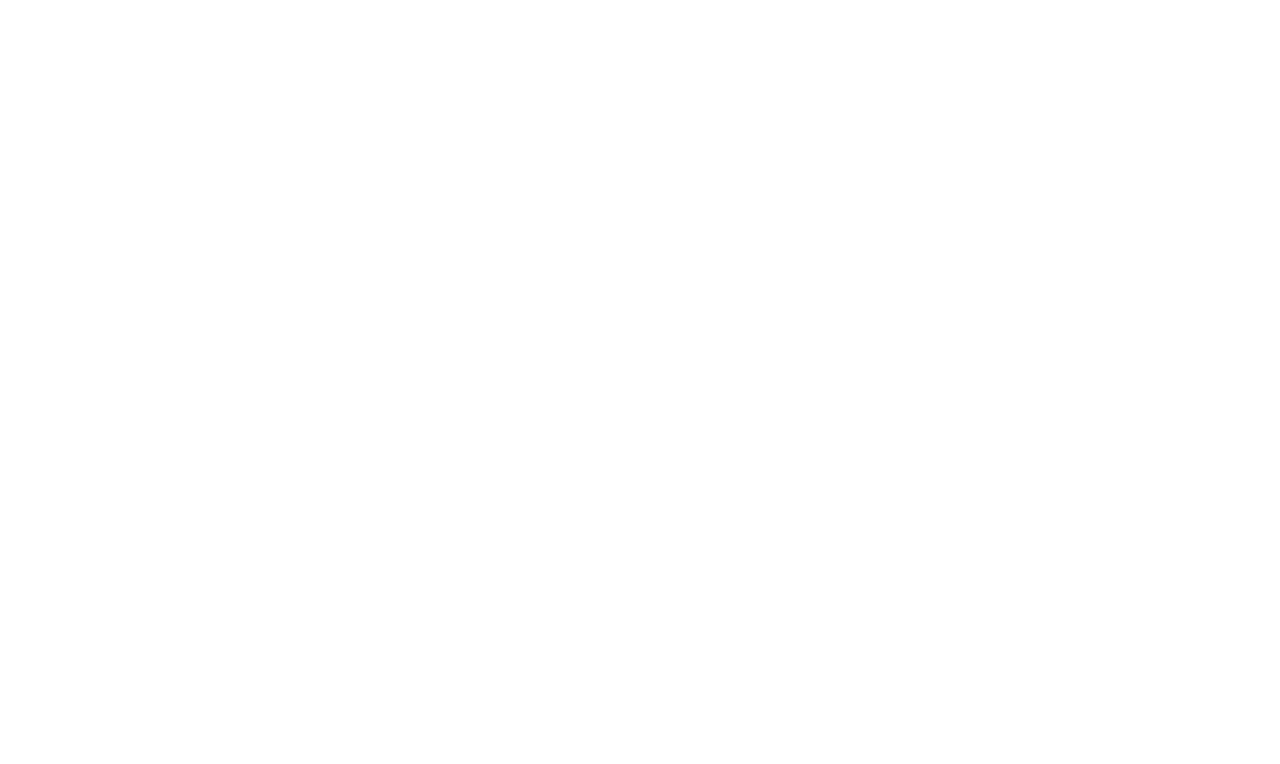
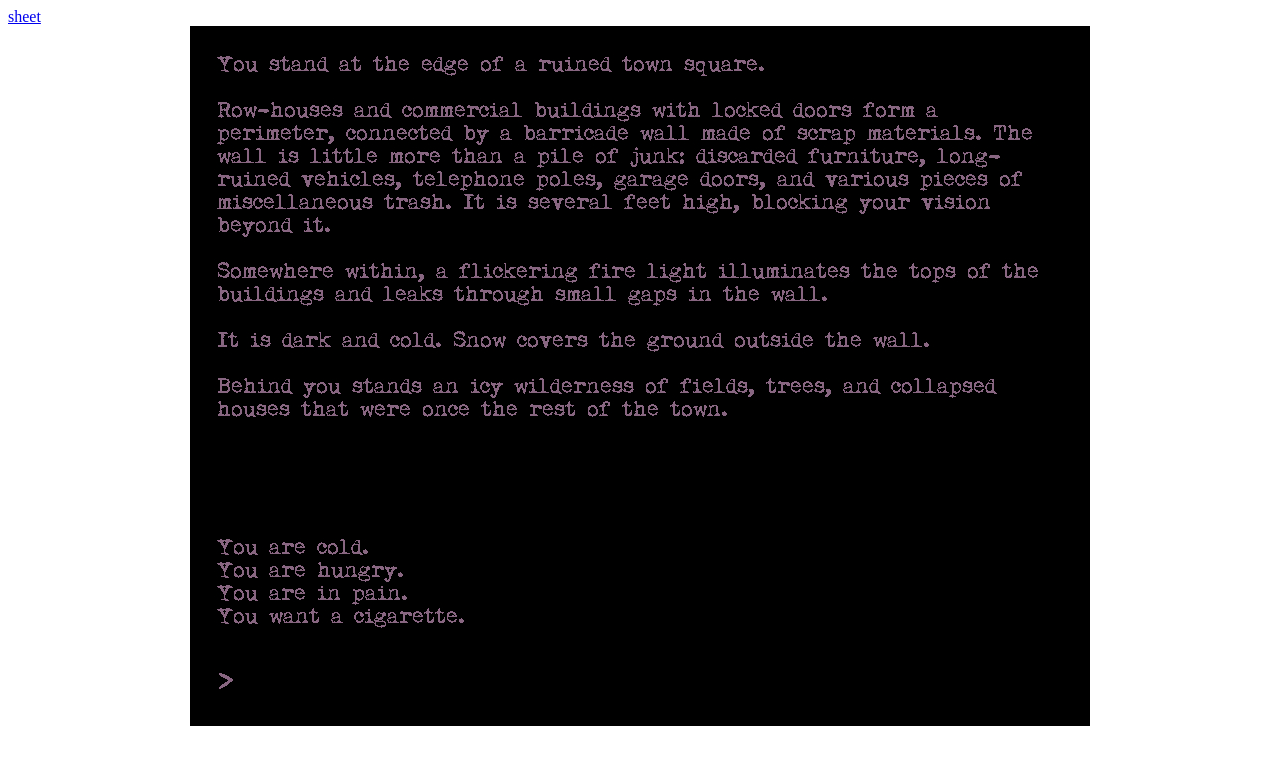
Before and after one commit to textpocalypse/adventure, a plain HTML site: page index.html in a window 1280 px wide. Drawn offline with Linux system fonts and the light colour scheme.

Commit message:
Update index.html

```diff
--- a/index.html
+++ b/index.html
@@ -11,5 +11,24 @@
 <meta http-equiv='expires' content='0' />
 <meta http-equiv='pragma' content='no-cache'/>
 	</head>
- <body></body>
+ <body>
+<!--<a href="first.html">⇇</a>--> <!--<a href="p0001.html">←</a>--> <a href="psh0001.html">sheet</a> <!--<a href="index.html">Index</a>--> <!--<a href="p0002.html">→</a>--> <!--<a href="last.html">⇉</a>-->
+<center>
+<img src="textpocalypse-01-p.jpg" alt="You stand at the edge of a ruined town square.
+
+Row-houses and commercial buildings with locked doors form a perimeter, connected by a barricade wall made of scrap materials. The wall is little more than a pile of junk: discarded furniture, long-ruined vehicles, telephone poles, garage doors, and various pieces of miscellaneous trash. It is several feet high, blocking your vision beyond it.
+
+Somewhere within, a flickering fire light illuminates the tops of the buildings and leaks through small gaps in the wall.
+
+It is dark and cold. Snow covers the ground outside the wall.
+
+Behind you stands an icy wilderness of fields, trees, and collapsed houses that were once the rest of the town.
+
+You are cold.
+You are hungry.
+You are in pain.
+You want a cigarette." />
+
+</center>
+ </body>
 </html>
```
